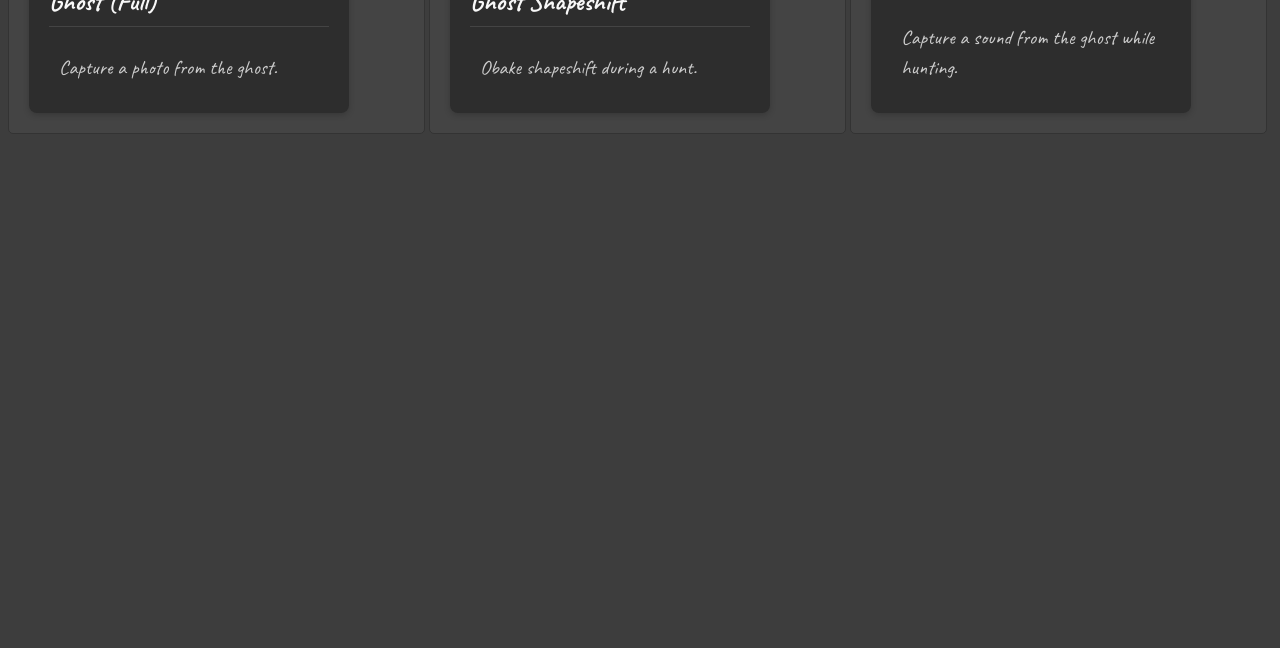
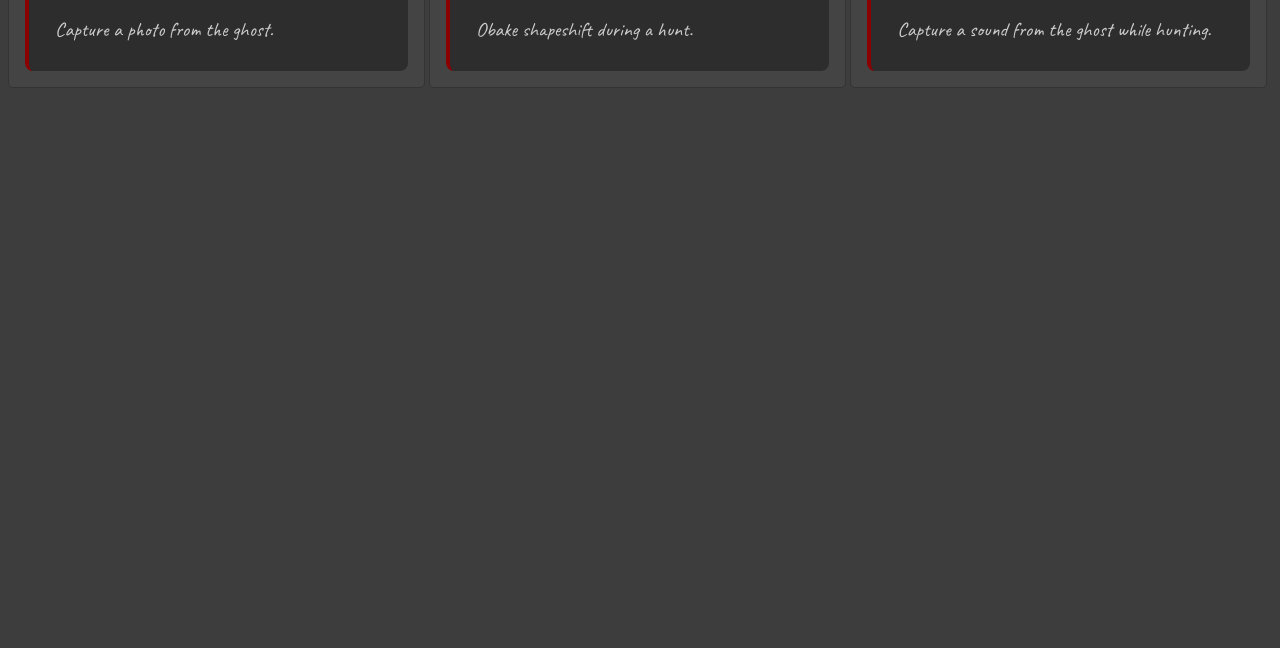
Before and after one commit to Glimpo/phasmo-media-section, a plain HTML site: page index.html in a window 1280 px wide. Shown: the part 152-800 px from the top of the page. Drawn offline with Linux system fonts and the light colour scheme.

Commit message:
Update style.css

```diff
--- a/style.css
+++ b/style.css
@@ -9,24 +9,24 @@
 }
 
 .container {
-    padding: 10px;
     background-color: #444;
     border: 1px solid #333;
     border-radius: 5px;
     font-family:  'Caveat';
     font-size: 20px;
     color: white;
+    display: grid;
+    grid-template-columns: repeat(auto-fill, minmax(250px, 1fr));
+    gap: 1rem;
+    padding: 1rem;
 }
 .container p { margin: 10px; }
 
 .card {
-    width: 280px;
-    background-color: #2d2d2d;
+    background: #2d2d2d;
+    padding: 1rem;
     border-radius: 8px;
-    padding: 20px;
-    box-shadow: 0 2px 6px rgba(0, 0, 0, 0.2);
-    margin: 10px;
-    transition: transform 0.3s ease, box-shadow 0.3s ease;
+    border-left: 4px solid #8b0000;
 }
 
 .card:hover {
```
